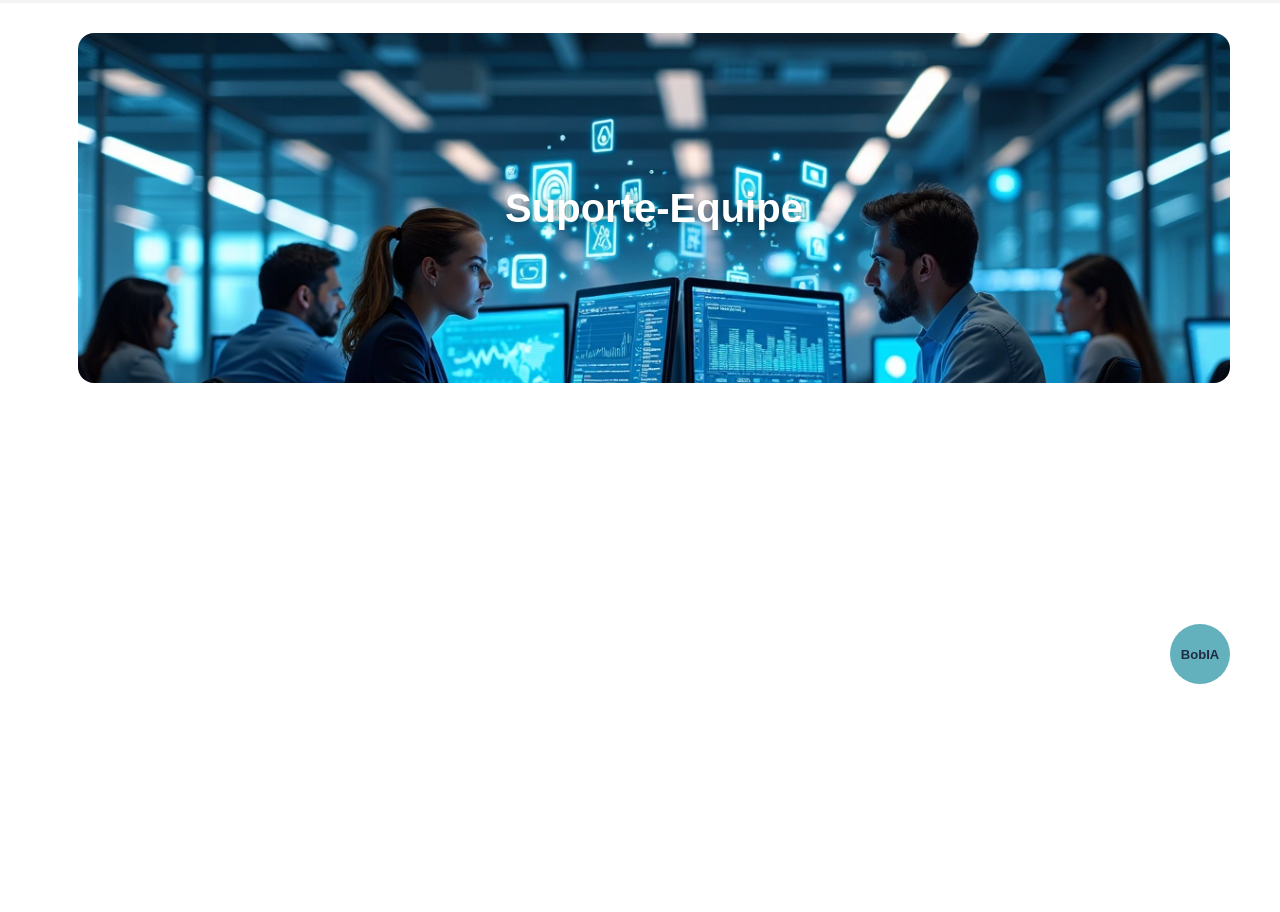
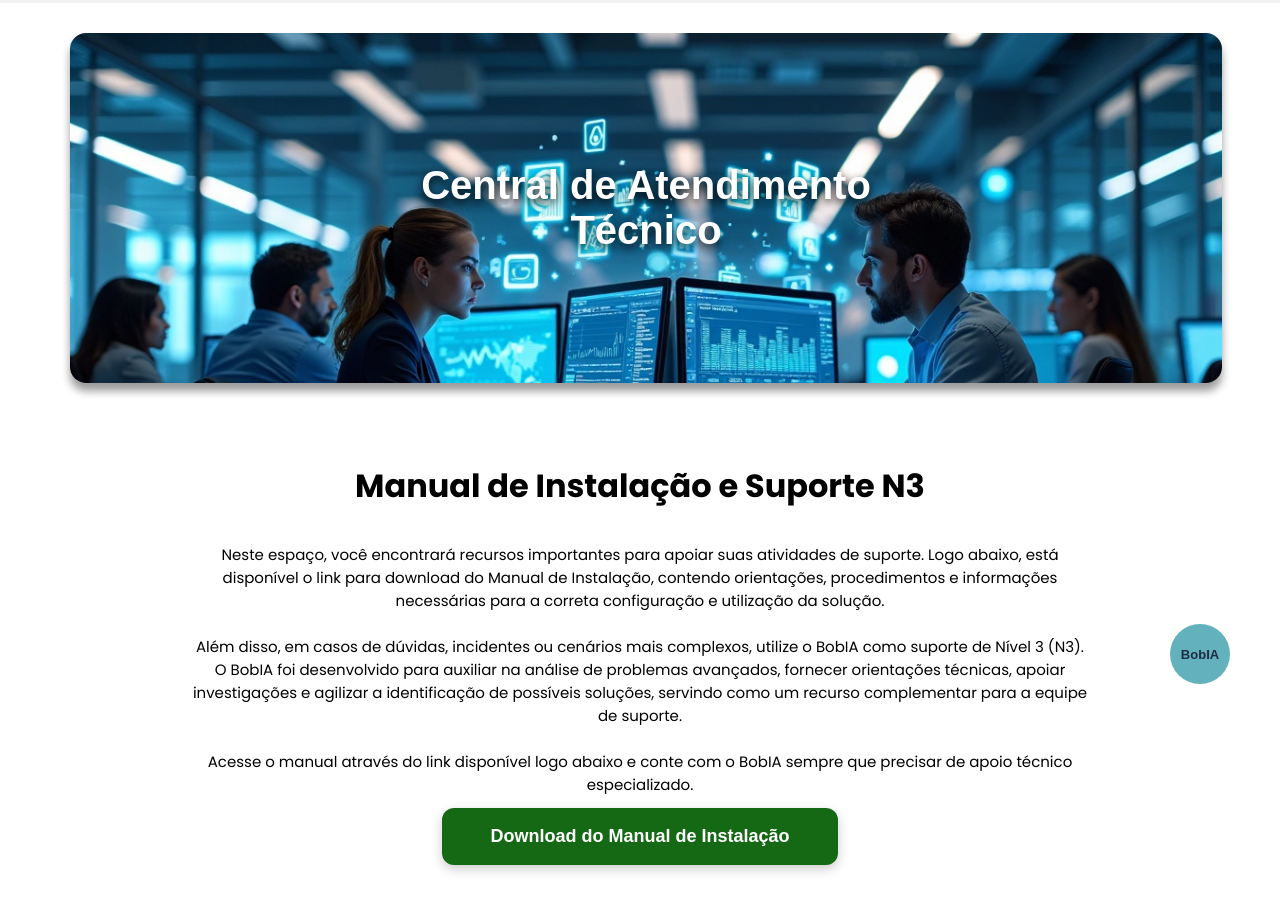
Before and after one commit to LUMI-Solutions-Tech/Suporte, a website: page public/index.html in a window 1280 px wide. Shown: the part 66-978 px from the top of the page. Before the commit the page ends 800 px from the top, so only its background shows below. Drawn offline with Linux system fonts and the light colour scheme.

Commit message:
add:botao do download do manual

```diff
--- a/public/estilosCSS/suporte_equipe.css
+++ b/public/estilosCSS/suporte_equipe.css
@@ -2,12 +2,13 @@
 position: relative;
 width: 90%;
 margin-right: 120px;
-margin-left: 78px;
+margin-left: 70px;
 margin-top: 30px;
 margin-bottom: -30px;
 border-radius: 16px;
 overflow: hidden;
 height: 350px;
+box-shadow: 0 8px 8px rgba(5, 5, 4, 0.4);
 }
 
 .img-hero-suporte {
@@ -22,11 +23,12 @@ position: absolute;
 top: 50%;
 left: 50%;
 transform: translate(-50%, -50%);
-color: white;
+color: rgb(255, 255, 255);
 font-size: 40px;
 font-weight: 700;
 font-family: Arial, Helvetica, sans-serif;
-text-shadow: 0 2px 8px rgba(0, 0, 0, 0.4);
+text-align: center;
+text-shadow: 0 4px 8px rgba(4, 4, 4, 0.9);
 margin: 0;
 }
 
@@ -224,15 +226,42 @@ margin-bottom: -220px;
 /* ---------- CONTEÚDO DA PÁGINA ---------- */
 .suporte-conteudo {
     display: flex;
+    width: 70%;
+    margin: 0 auto;
     flex-direction: column;
     align-items: center;
     justify-content: center;
-    height: calc(100vh - 70px);
+    height: calc(100vh - 200px);
     gap: 12px;
-    color: #aaa;
+    color: #000000;
     font-family: 'Poppins', sans-serif;
 }
 .suporte-conteudo p {
     font-size: 15px;
     margin: 0;
+    text-align: center;
 }
+.botao-download {
+    display: inline-block;
+    font-size: 18px;
+    font-weight: 700;
+    font-family: Arial, sans-serif;
+    background-color: #156915;
+    color: white !important;  /* !important para sobrescrever o estilo padrão do <a> */
+    border-radius: 12px;
+    padding: 18px 48px;
+    text-decoration: none !important;
+    text-align: center;
+    box-shadow: 0 4px 12px rgba(0, 0, 0, 0.2);
+    transition: background-color 0.2s ease, transform 0.1s ease;
+    cursor: pointer;
+}
+
+.botao-download:hover {
+    background-color: #1e8f1e;
+    transform: translateY(-2px);
+}
+
+.botao-download:active {
+    transform: translateY(0px);
+}
--- a/public/index.html
+++ b/public/index.html
@@ -1,5 +1,6 @@
 <!DOCTYPE html>
 <html lang="pt-br">
+
 <head>
     <meta charset="UTF-8">
     <meta name="viewport" content="width=device-width, initial-scale=1.0">
@@ -7,10 +8,12 @@
 
     <link rel="preconnect" href="https://fonts.googleapis.com">
     <link rel="preconnect" href="https://fonts.gstatic.com" crossorigin>
-    <link href="https://fonts.googleapis.com/css2?family=Poppins:wght@300;400;500;600;700&display=swap" rel="stylesheet">
+    <link href="https://fonts.googleapis.com/css2?family=Poppins:wght@300;400;500;600;700&display=swap"
+        rel="stylesheet">
     <link rel="stylesheet" href="estilosCSS/suporte_equipe.css">
     <link rel="stylesheet" href="estilosCSS/cabecalho.css">
 </head>
+
 <body>
 
     <header id="home">
@@ -19,15 +22,15 @@
                 <img src="./imagens/logo.svg" alt="Logo Lumi Solutions" class="img-logo">
                 <p class="nome-logo">Lumi Solutions Tech</p>
             </div>
-             <div class="menu">
+            <div class="menu">
                 <a href="login.html">Login</a>
             </div>
         </div>
     </header>
 
-     <div class="hero-suporte">
+    <div class="hero-suporte">
         <img src="./imagens/suporte_ti.webp" alt="Imagem topo Sobre Nós" class="img-hero-suporte">
-        <h2 class="titulo-hero-suporte">Suporte-Equipe</h2>
+        <h2 class="titulo-hero-suporte">Central de Atendimento Técnico</h2>
     </div>
 
     <!-- BOTÃO FLUTUANTE -->
@@ -53,6 +56,23 @@
             <input type="text" id="ipt-mensagem" placeholder="Digite a pergunta..." onkeydown="teclaEnter(event)">
             <button onclick="enviarMensagem()">Enviar</button>
         </div>
+    </div>
+    <div class="suporte-conteudo">
+        <h1>Manual de Instalação e Suporte N3</h1>
+        <p>Neste espaço, você encontrará recursos importantes para apoiar suas atividades de suporte.
+            Logo abaixo, está disponível o link para download do Manual de Instalação, contendo orientações,
+            procedimentos e informações necessárias para a correta configuração e utilização da solução.<br><br>
+            Além disso, em casos de dúvidas, incidentes ou cenários mais complexos, utilize o BobIA como suporte de
+            Nível 3 (N3). O BobIA foi desenvolvido para auxiliar na análise de problemas avançados, fornecer orientações
+            técnicas, apoiar investigações e agilizar a identificação de possíveis soluções, servindo como um recurso
+            complementar para a equipe de suporte.<br><br>
+            Acesse o manual através do link disponível logo abaixo e conte com o BobIA sempre que precisar de apoio
+            técnico especializado.
+        </p>
+        <a class="botao-download" href="./manual_instalacao/Manual_de_Instalacao.pdf" download>
+            Download do Manual de Instalação
+        </a>
+    </div>
     </div>
 
     <script>
@@ -126,4 +146,5 @@
     </script>
 
 </body>
+
 </html>
```
Also changed, not shown: 1 other file.
